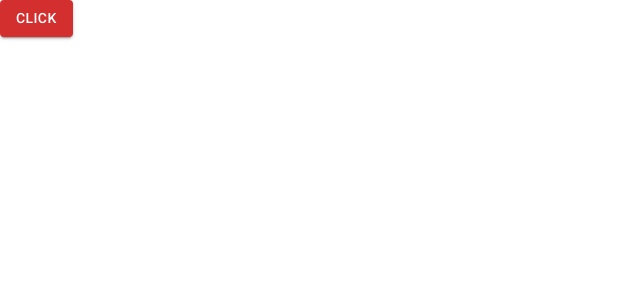
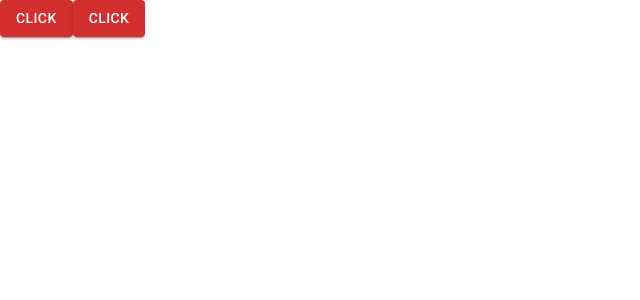
Before and after one commit to rky9/react-application, a React (Create React App) app: page / in a window 1280 px wide. Shown: the top 300 px of the page, without its empty margins (0-640 px from the left). Built offline with nearby package versions, Linux system fonts and the light colour scheme.

Commit message:
new Button

```diff
--- a/src/Components/App.js
+++ b/src/Components/App.js
@@ -9,6 +9,7 @@ alert("hi")
   return (
     <div>
       <GlobalButton name="click" variant="contained" onClick={clickHandler} color="error"/>
+      <GlobalButton name="click" variant="contained" onClick={clickHandler} color="error"/>
     </div>
   );
 }
```
